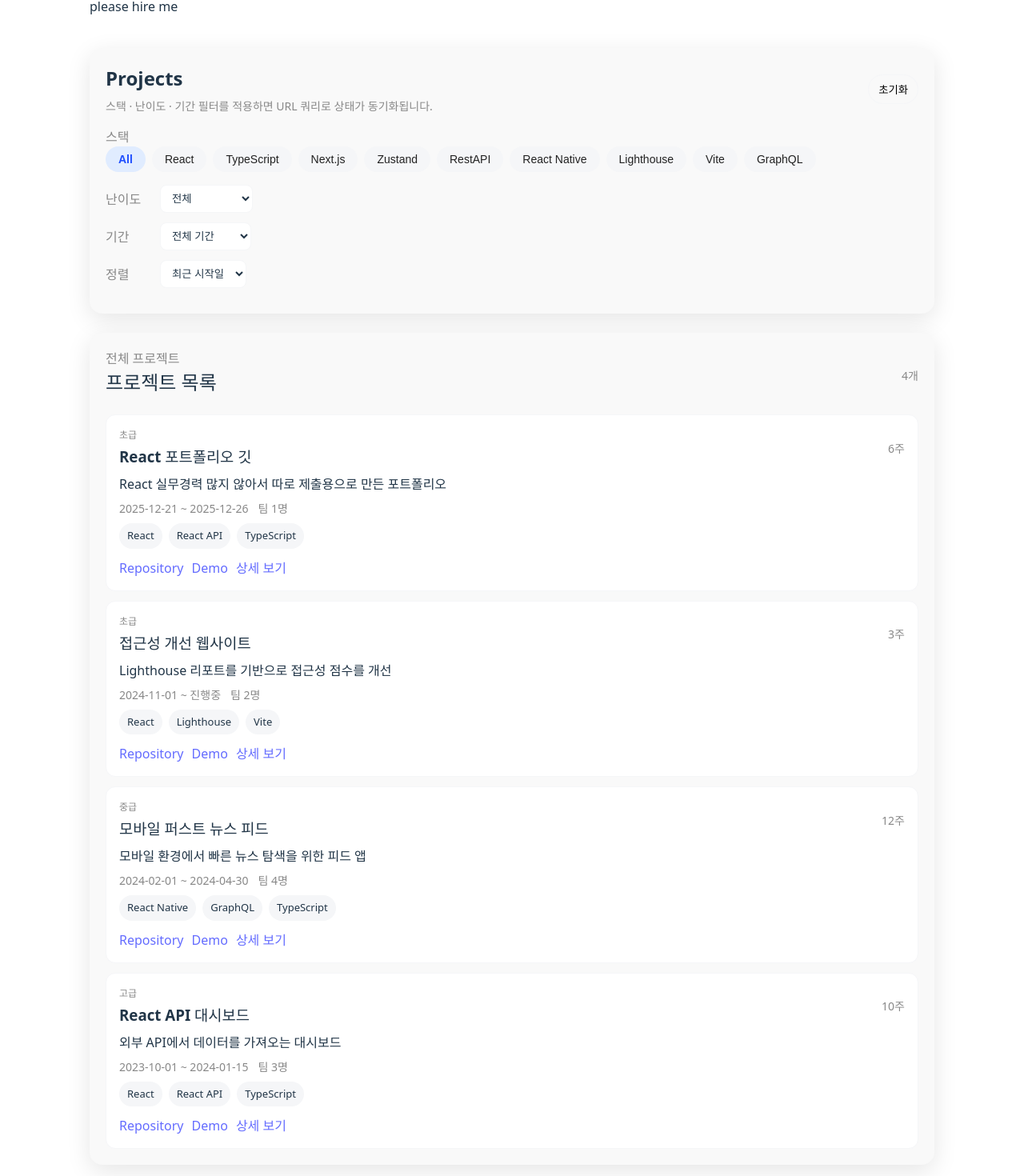
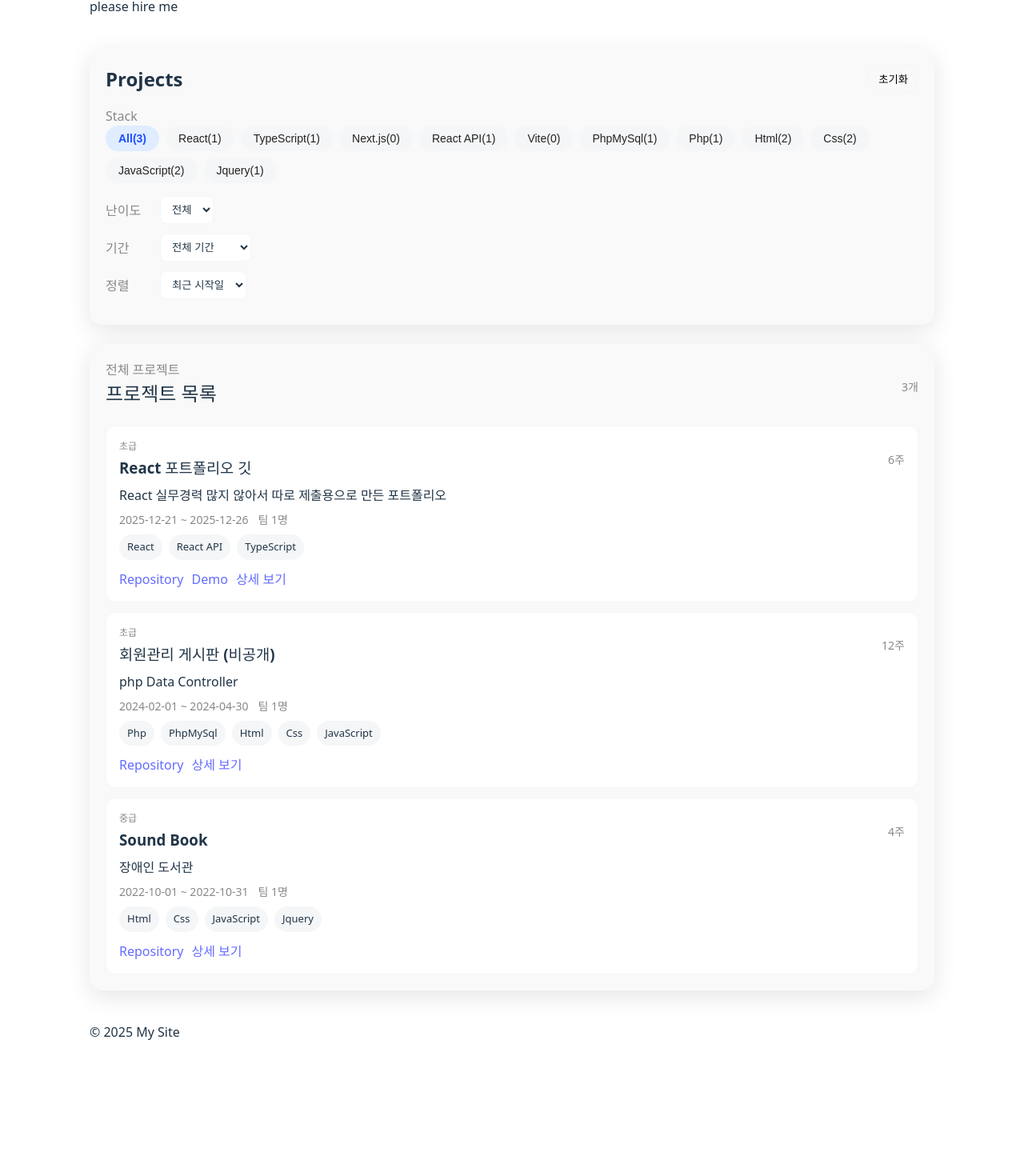
Before and after one commit to tree-hs/react-portfolio, a React (Vite) app: page / in a window 1280 px wide. Shown: the part 118-1588 px from the top of the page at 80% size. After the commit the page ends 1452 px from the top, so only its background shows below. Built offline with nearby package versions, Linux system fonts and the light colour scheme.

Commit message:
add Stack length

```diff
--- a/public/projects.json
+++ b/public/projects.json
@@ -13,38 +13,26 @@
   },
   {
     "id": 2,
-    "title": "React API 대시보드",
-    "skills": ["React", "React API", "TypeScript"],
-    "description": "외부 API에서 데이터를 가져오는 대시보드",
-    "difficulty": "고급",
-    "durationWeeks": 10,
-    "period": { "start": "2023-10-01", "end": "2024-01-15" },
-    "repository": "https://github.com/example/react-api-dashboard",
-    "demoUrl": "https://dashboard.example.com",
-    "teamSize": 3
+    "title": "Sound Book",
+    "skills": ["Html", "Css", "JavaScript", "Jquery"],
+    "description": "장애인 도서관",
+    "difficulty": "중급",
+    "durationWeeks": 4,
+    "period": { "start": "2022-10-01", "end": "2022-10-31" },
+    "repository": "https://github.com/tree-hs/react-portfolio",
+    "demoUrl": "",
+    "teamSize": 1
   },
   {
     "id": 3,
-    "title": "모바일 퍼스트 뉴스 피드",
-    "skills": ["React Native", "GraphQL", "TypeScript"],
-    "description": "모바일 환경에서 빠른 뉴스 탐색을 위한 피드 앱",
-    "difficulty": "중급",
+    "title": "회원관리 게시판 (비공개)",
+    "skills": ["Php", "PhpMySql", "Html", "Css", "JavaScript"],
+    "description": "php Data Controller",
+    "difficulty": "초급",
     "durationWeeks": 12,
     "period": { "start": "2024-02-01", "end": "2024-04-30" },
-    "repository": "https://github.com/example/mobile-feed",
-    "demoUrl": "https://feed.example.com",
-    "teamSize": 4
-  },
-  {
-    "id": 4,
-    "title": "접근성 개선 웹사이트",
-    "skills": ["React", "Lighthouse", "Vite"],
-    "description": "Lighthouse 리포트를 기반으로 접근성 점수를 개선",
-    "difficulty": "초급",
-    "durationWeeks": 3,
-    "period": { "start": "2024-11-01" },
-    "repository": "https://github.com/example/a11y-site",
-    "demoUrl": "https://a11y.example.com",
-    "teamSize": 2
+    "repository": "https://github.com/tree-hs/data-select-php",
+    "demoUrl": "",
+    "teamSize": 1
   }
 ]
--- a/src/App.tsx
+++ b/src/App.tsx
@@ -1,6 +1,7 @@
-import { useMemo } from "react";
+import { useEffect, useMemo, useState } from "react";
 import { Route, Routes, useParams, useSearchParams } from "react-router-dom";
 import Filters, { FilterState } from "./components/Filters/Filters";
+import type { Project } from "./types/project";
 import ProjectDetail from "./components/ProjectDetail/ProjectDetail";
 import ProjectList from "./components/ProjectList/ProjectList";
 import Footer from "./components/layout/Footer";
@@ -48,6 +49,29 @@ function ProjectPage() {
   const { projectId } = useParams();
   const [searchParams, setSearchParams] = useSearchParams();
 
+  const [projects, setProjects] = useState<Project[]>([]);
+  const [loadError, setLoadError] = useState<string | null>(null);
+
+  useEffect(() => {
+    const url = `${import.meta.env.BASE_URL}projects.json`;
+
+    fetch(url)
+      .then((r) => {
+        if (!r.ok) throw new Error(`HTTP ${r.status}`);
+        return r.json();
+      })
+      .then((data) => {
+        // projects.json이 배열이든 {projects,total}든 둘 다 대응
+        const list: Project[] = Array.isArray(data) ? data : data.projects;
+        setProjects(list ?? []);
+        setLoadError(null);
+      })
+      .catch((e) => {
+        setProjects([]);
+        setLoadError(e instanceof Error ? e.message : String(e));
+      });
+  }, []);
+
   const filters = useMemo(() => parseFilters(searchParams), [searchParams]);
   const activeId = projectId ? Number(projectId) : null;
 
@@ -66,7 +90,12 @@ function ProjectPage() {
 
   return (
     <>
-      <Filters filters={filters} onChange={handleFilterChange} />
+      <Filters
+        filters={filters}
+        onChange={handleFilterChange}
+        projects={projects}
+      />
+      {loadError && <p>Failed to fetch: {loadError}</p>}
       <ProjectList filters={filters} activeProjectId={activeId} />
       <ProjectDetail projectId={activeId} filters={filters} />
     </>
--- a/src/api/projects.ts
+++ b/src/api/projects.ts
@@ -17,7 +17,8 @@ const durationCategory = (weeks: number): DurationCategory => {
 const buildQueryString = (params: ProjectQueryParams): string => {
   const searchParams = new URLSearchParams();
 
-  if (params.stack && params.stack !== "All") searchParams.set("stack", params.stack);
+  if (params.stack && params.stack !== "All")
+    searchParams.set("stack", params.stack);
   if (params.difficulty && params.difficulty !== "all") {
     searchParams.set("difficulty", params.difficulty);
   }
@@ -29,31 +30,42 @@ const buildQueryString = (params: ProjectQueryParams): string => {
   return searchParams.toString();
 };
 
-const matchesFilters = (project: Project, params: ProjectQueryParams): boolean => {
+const matchesFilters = (
+  project: Project,
+  params: ProjectQueryParams
+): boolean => {
   const { stack, difficulty, duration } = params;
 
   const matchesStack =
-    !stack || stack === "All" || project.skills.some((skill) => skill === stack);
+    !stack ||
+    stack === "All" ||
+    project.skills.some((skill) => skill === stack);
   const matchesDifficulty =
     !difficulty || difficulty === "all" || project.difficulty === difficulty;
   const matchesDuration =
-    !duration || duration === "all" || durationCategory(project.durationWeeks) === duration;
+    !duration ||
+    duration === "all" ||
+    durationCategory(project.durationWeeks) === duration;
 
   return matchesStack && matchesDifficulty && matchesDuration;
 };
 
-const sortProjects = (projects: Project[], sort?: ProjectQueryParams["sort"]): Project[] => {
+const sortProjects = (
+  projects: Project[],
+  sort?: ProjectQueryParams["sort"]
+): Project[] => {
   if (sort === "duration") {
     return [...projects].sort((a, b) => a.durationWeeks - b.durationWeeks);
   }
 
   return [...projects].sort(
-    (a, b) => new Date(b.period.start).getTime() - new Date(a.period.start).getTime(),
+    (a, b) =>
+      new Date(b.period.start).getTime() - new Date(a.period.start).getTime()
   );
 };
 
 export const fetchProjects = async (
-  params: ProjectQueryParams = {},
+  params: ProjectQueryParams = {}
 ): Promise<Project[]> => {
   const queryString = buildQueryString(params);
 
@@ -61,7 +73,7 @@ export const fetchProjects = async (
     return responseCache.get(queryString)!;
   }
 
-  const url = queryString ? `${ENDPOINT}?${queryString}` : ENDPOINT;
+  const url = `${import.meta.env.BASE_URL}projects.json`;
   const response = await fetch(url);
 
   if (!response.ok) {
@@ -71,7 +83,7 @@ export const fetchProjects = async (
   const payload: Project[] = await response.json();
   const filtered = sortProjects(
     payload.filter((project) => matchesFilters(project, params)),
-    params.sort,
+    params.sort
   );
 
   responseCache.set(queryString, filtered);
@@ -80,7 +92,7 @@ export const fetchProjects = async (
 
 export const fetchProjectDetail = async (
   id: number,
-  params: ProjectQueryParams = {},
+  params: ProjectQueryParams = {}
 ): Promise<Project> => {
   // Prefer cached list results to avoid duplicate network calls when the list has already been fetched.
   const queryString = buildQueryString(params);
@@ -106,19 +118,26 @@ export const STACK_OPTIONS: Skill[] = [
   "React",
   "TypeScript",
   "Next.js",
-  "Zustand",
-  "RestAPI",
-  "React Native",
-  "Lighthouse",
+  "React API",
   "Vite",
-  "GraphQL",
+  "PhpMySql",
+  "Php",
+  "Html",
+  "Css",
+  "JavaScript",
+  "Jquery",
 ];
 
 export const DIFFICULTY_OPTIONS: ProjectQueryParams["difficulty"][] = [
   "all",
-  "beginner",
-  "intermediate",
-  "advanced",
+  "초급",
+  "중급",
+  "고급",
 ];
 
-export const DURATION_OPTIONS: ProjectQueryParams["duration"][] = ["all", "short", "medium", "long"];
+export const DURATION_OPTIONS: ProjectQueryParams["duration"][] = [
+  "all",
+  "short",
+  "medium",
+  "long",
+];
--- a/src/components/Filters/Filters.tsx
+++ b/src/components/Filters/Filters.tsx
@@ -4,7 +4,7 @@ import {
   DURATION_OPTIONS,
   STACK_OPTIONS,
 } from "../../api/projects";
-import { ProjectQueryParams, Skill } from "../../types/project";
+import type { Project, ProjectQueryParams, Skill } from "../../types/project";
 
 export interface FilterState {
   stack: Skill | "All";
@@ -16,6 +16,7 @@ export interface FilterState {
 interface FiltersProps {
   filters: FilterState;
   onChange: (next: FilterState) => void;
+  projects: Project[]; // ✅ 추가
 }
 
 const labelForDuration = (duration: FilterState["duration"]): string => {
@@ -31,13 +32,17 @@ const labelForDuration = (duration: FilterState["duration"]): string => {
   }
 };
 
-function Filters({ filters, onChange }: FiltersProps) {
-  const handleSelect = <K extends keyof FilterState>(key: K, value: FilterState[K]) => {
+function Filters({ filters, onChange, projects }: FiltersProps) {
+  const handleSelect = <K extends keyof FilterState>(
+    key: K,
+    value: FilterState[K]
+  ) => {
     onChange({ ...filters, [key]: value });
   };
 
   const handleSelectChange = (event: ChangeEvent<HTMLSelectElement>) => {
     const { name, value } = event.target;
+
     if (name === "difficulty") {
       handleSelect("difficulty", value as FilterState["difficulty"]);
     }
@@ -50,34 +55,41 @@ function Filters({ filters, onChange }: FiltersProps) {
   };
 
   const handleReset = () => {
-    onChange({ stack: "All", difficulty: "all", duration: "all", sort: "recent" });
+    onChange({
+      stack: "All",
+      difficulty: "all",
+      duration: "all",
+      sort: "recent",
+    });
+  };
+
+  const countByStack = (stack: Skill | "All") => {
+    if (stack === "All") return projects.length;
+    return projects.filter((p) => p.skills.includes(stack)).length;
   };
 
   return (
     <section className="filters">
       <div className="filters__header">
-        <div>
-          <h2 className="mgb6">Projects</h2>
-          <p className="filters__description">
-            스택 · 난이도 · 기간 필터를 적용하면 URL 쿼리로 상태가 동기화됩니다.
-          </p>
-        </div>
+        <h2>Projects</h2>
         <button className="filters__reset" type="button" onClick={handleReset}>
           초기화
         </button>
       </div>
 
       <div className="filters__group">
-        <span className="filters__label">스택</span>
+        <span className="filters__label">Stack</span>
         <div className="filters__chips">
           {STACK_OPTIONS.map((stack) => (
             <button
               key={stack}
               type="button"
-              className={`skill-chip ${filters.stack === stack ? "is-active" : ""}`}
+              className={`skill-chip ${
+                filters.stack === stack ? "is-active" : ""
+              }`}
               onClick={() => handleSelect("stack", stack)}
             >
-              {stack}
+              {stack}({countByStack(stack)})
             </button>
           ))}
         </div>
@@ -123,7 +135,12 @@ function Filters({ filters, onChange }: FiltersProps) {
         <label className="filters__label" htmlFor="sort">
           정렬
         </label>
-        <select id="sort" name="sort" value={filters.sort} onChange={handleSelectChange}>
+        <select
+          id="sort"
+          name="sort"
+          value={filters.sort}
+          onChange={handleSelectChange}
+        >
           <option value="recent">최근 시작일</option>
           <option value="duration">소요 기간</option>
         </select>
```
Also changed, not shown: src/components/layout/Main/Skills/SkillSection.jsx (+8 -4 lines), src/types/project.ts (+12 -7 lines).
